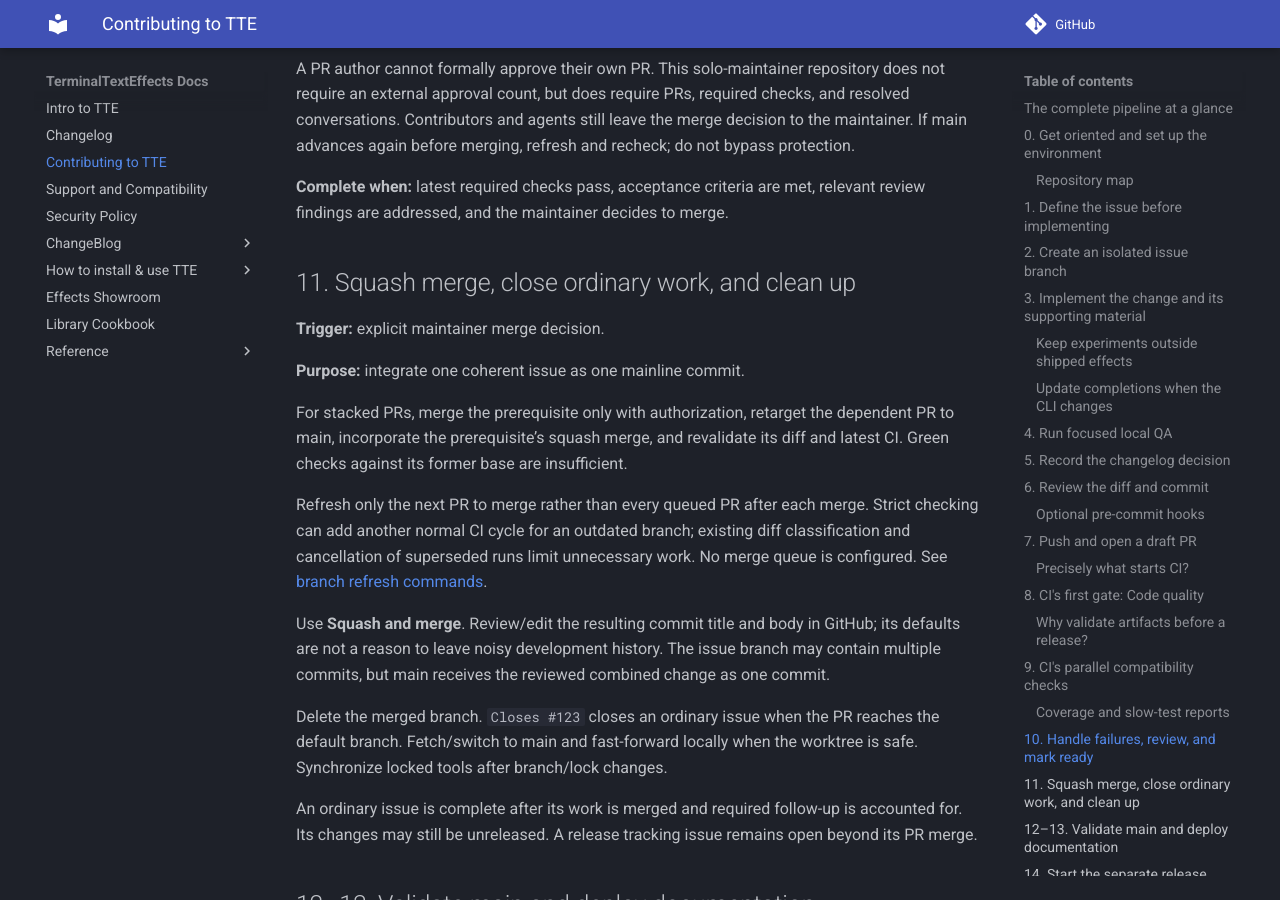
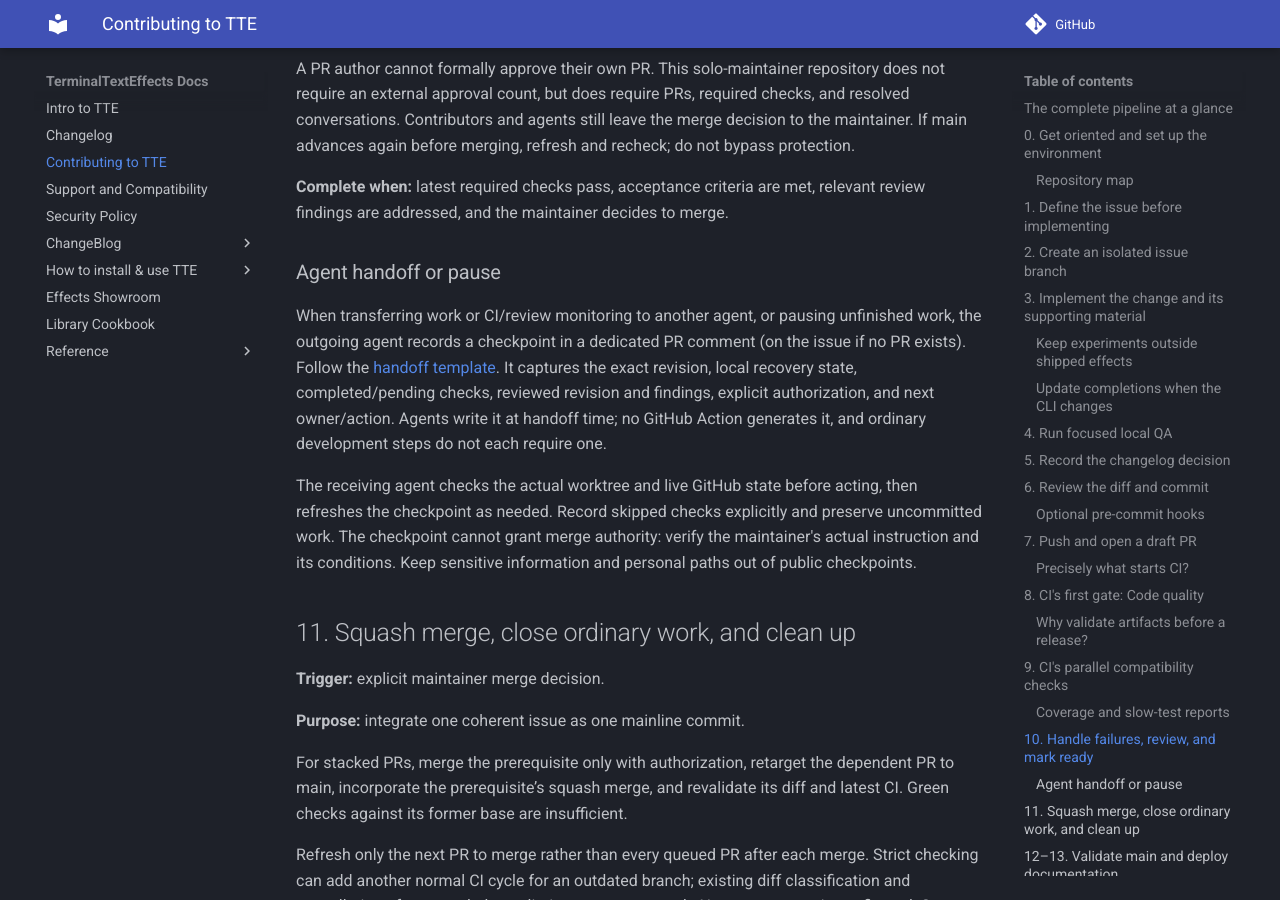
Before and after one commit to ChrisBuilds/terminaltexteffects, an MkDocs documentation site: the page built from docs/development.md, in a window 1280 px wide and 900 px high, scrolled down 16700 px. Built offline with MkDocs 1.6.1 and Material for MkDocs 9.7.7, drawn with Linux system fonts in a browser that asks for light colours; comment, search, counter and statistics services are not loaded.

Commit message:
Document agent handoff checkpoints (#158)

```diff
--- a/docs/development.md
+++ b/docs/development.md
@@ -376,6 +376,12 @@ A PR author cannot formally approve their own PR. This solo-maintainer repositor
 
 **Complete when:** latest required checks pass, acceptance criteria are met, relevant review findings are addressed, and the maintainer decides to merge.
 
+### Agent handoff or pause
+
+When transferring work or CI/review monitoring to another agent, or pausing unfinished work, the outgoing agent records a checkpoint in a dedicated PR comment (on the issue if no PR exists). Follow the [handoff template](https://github.com/ChrisBuilds/terminaltexteffects/blob/main/.github/AGENT_HANDOFF.md). It captures the exact revision, local recovery state, completed/pending checks, reviewed revision and findings, explicit authorization, and next owner/action. Agents write it at handoff time; no GitHub Action generates it, and ordinary development steps do not each require one.
+
+The receiving agent checks the actual worktree and live GitHub state before acting, then refreshes the checkpoint as needed. Record skipped checks explicitly and preserve uncommitted work. The checkpoint cannot grant merge authority: verify the maintainer's actual instruction and its conditions. Keep sensitive information and personal paths out of public checkpoints.
+
 ## 11. Squash merge, close ordinary work, and clean up
 
 **Trigger:** explicit maintainer merge decision.
```
Also changed, not shown: AGENTS.md (+5 -0 lines), CONTRIBUTING.md (+6 -0 lines), changelog.d/157.skip.md (added, +1 -0 lines), .github/AGENT_HANDOFF.md (added).
